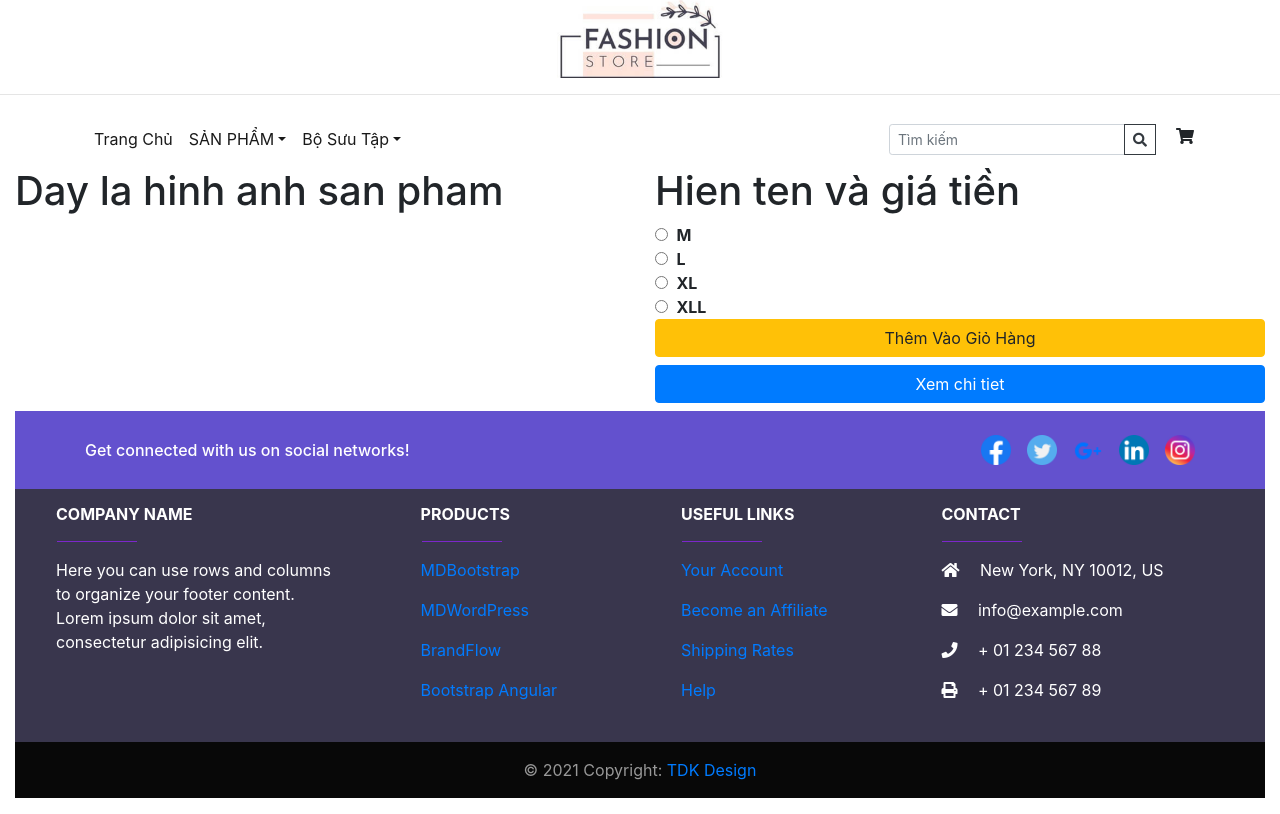
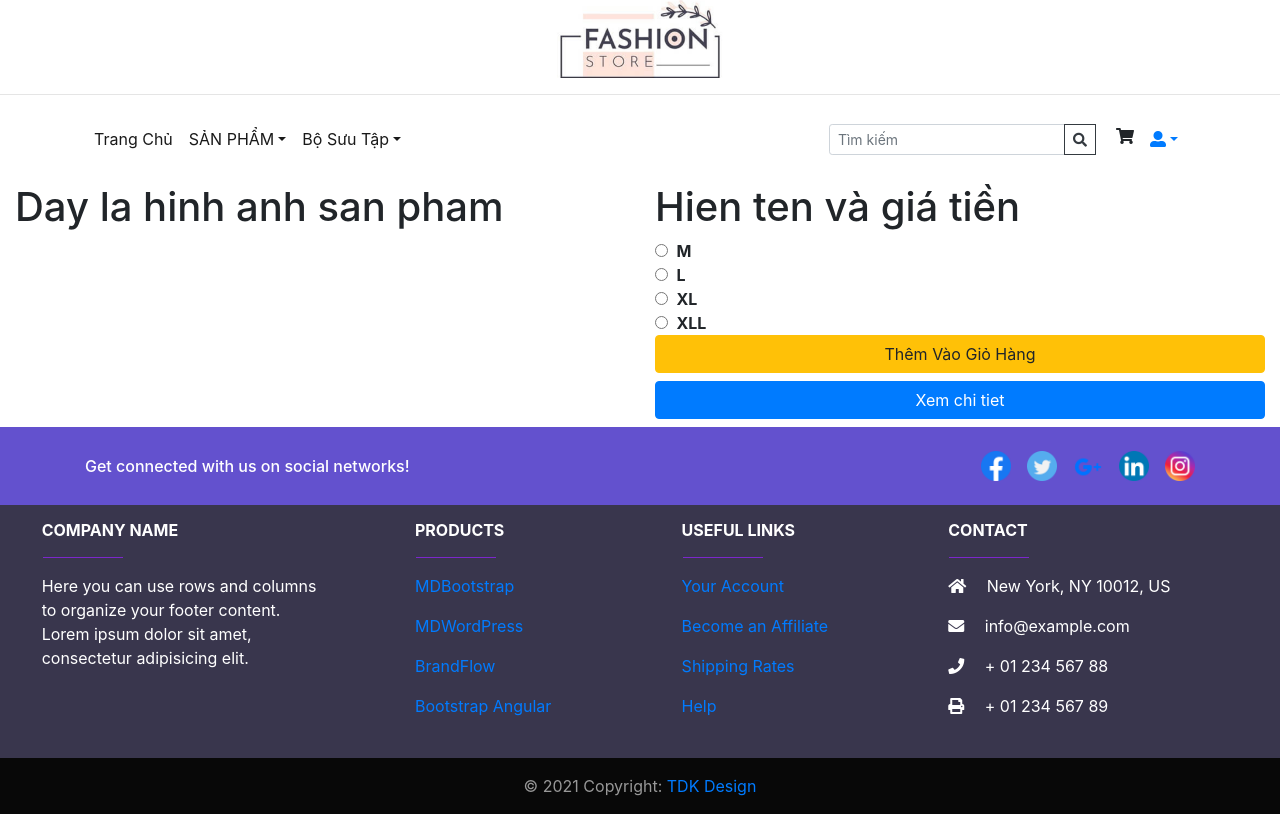
Before and after one commit to kienthan/dacn, a React (Create React App) app in the folder doanchuyennganh/: page /detail in a window 1280 px wide. Built offline with nearby package versions, Linux system fonts and the light colour scheme.

Commit message:
Ket thuc Front-end

```diff
--- a/doanchuyennganh/src/Navlink.js
+++ b/doanchuyennganh/src/Navlink.js
@@ -71,6 +71,16 @@ export default function Header(){
                         </div>
                         <div className="ml-3"><i className="fas fa-shopping-cart"></i></div>
                     </div>
+                    <div className="dropdown active">
+                        <Link className="nav-link dropdown-toggle"  id="navbarDropdown"
+                        role="button" data-toggle="dropdown" >
+                        <i class="fas fa-user-alt"></i>
+                        </Link>
+                        <div className="dropdown-menu " aria-labelledby="navbarDropdown">
+                            <Link className="dropdown-item" to="/thuongngay">Thông tin </Link>
+                            <Link className="dropdown-item" to="/congso">Đăng xuất</Link>
+                        </div>
+                    </div>
 
                     </form>
                 </nav>
--- a/doanchuyennganh/src/frontend/detail.js
+++ b/doanchuyennganh/src/frontend/detail.js
@@ -3,7 +3,8 @@ import Footer from './footer';
 
 function Detail(){
         return(
-            <div className="container-fluid">
+            <div>
+            <div className="container-fluid mt-3">
                 <div className="row">
                     <div className="col-lg-6 col-md-6 col-sm-12">
                         <h1>Day la hinh anh san pham</h1>
@@ -43,7 +44,9 @@ function Detail(){
 
                     </div>
                 </div>
-                <Footer />
+
+            </div>
+            <Footer />
             </div>
         );
     }
```
